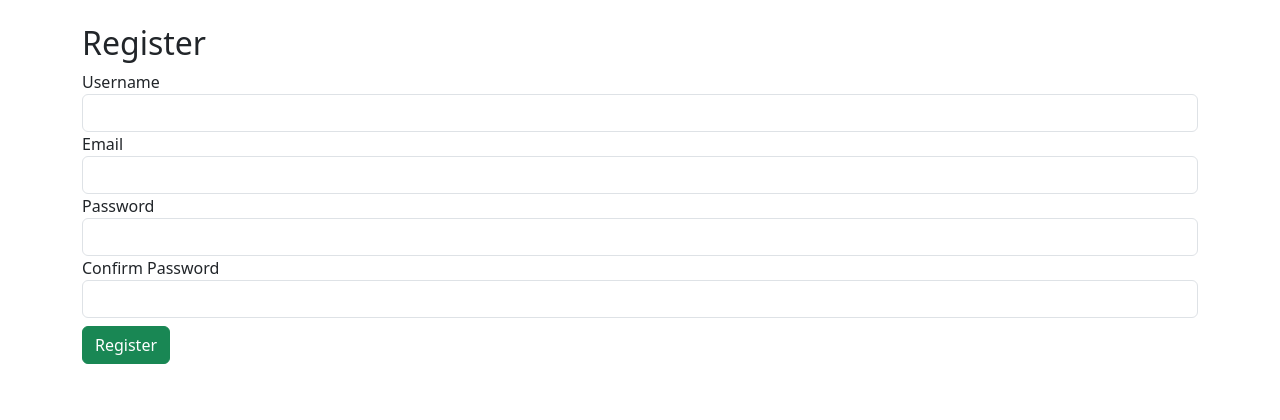
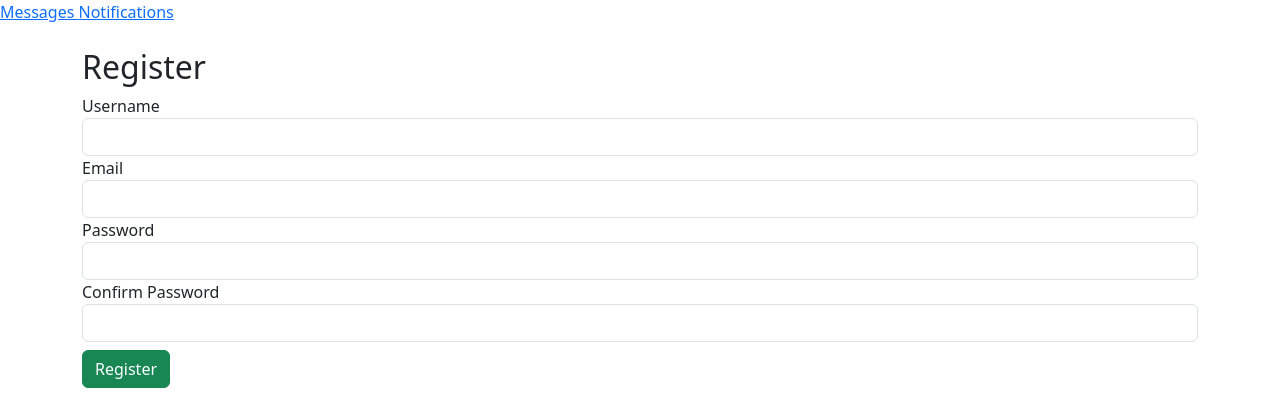
Before and after one commit to cyberpedia/ticketing_system, a Flask app: page /register in a window 1280 px wide. Shown: the top 420 px of the page. Run offline with Flask 3, Linux system fonts and the light colour scheme; parts of the project's set-up code (start-up, migrations or seed data) failed here and were passed over; some libraries are stand-ins or nearby versions.

Commit message:
Update base.html

```diff
--- a/app/templates/base.html
+++ b/app/templates/base.html
@@ -7,6 +7,15 @@
 </head>
 <body>
     <a href="{{ url_for('main.profile') }}"><i class="fa fa-user"></i> {{ current_user.username }}</a>
+    <a href="{{ url_for('main.private_messages') }}">
+    <i class="fa fa-envelope"></i> Messages
+    <span id="msgBadge" class="badge bg-danger d-none">1</span>
+</a>
+<a href="{{ url_for('main.notifications') }}">
+    <i class="fa fa-bell"></i> Notifications
+    <span id="ticketBadge" class="badge bg-warning text-dark d-none">1</span>
+</a>
+
 
     <div class="container mt-4">
         {% with messages = get_flashed_messages() %}
@@ -18,11 +27,21 @@
     </div>
 
 
-    <script src="https://cdnjs.cloudflare.com/ajax/libs/socket.io/4.0.0/socket.io.min.js"></script>
+<script src="https://cdnjs.cloudflare.com/ajax/libs/socket.io/4.0.0/socket.io.min.js"></script>
 <script>
     const socket = io();
 
     socket.on('private_message', function(data) {
+        if (data.recipient_id == {{ current_user.id if current_user.is_authenticated else 0 }}) {
+            document.getElementById('msgBadge').classList.remove('d-none');
+        }
+    });
+
+    socket.on('ticket_event', function(data) {
+        document.getElementById('ticketBadge').classList.remove('d-none');
+    });
+
+    /*socket.on('private_message', function(data) {
         if (data.recipient_id == {{ current_user.id if current_user.is_authenticated else 0 }}) {
             alert('New message from ' + data.sender + ': ' + data.preview);
             // Optional: flash icon or redirect
@@ -31,7 +50,7 @@
 
     socket.on('ticket_event', function(data) {
         alert('Ticket updated by ' + data.from + ': ' + data.message);
-    });
+    });*/
 </script>
 
 </body>
```
